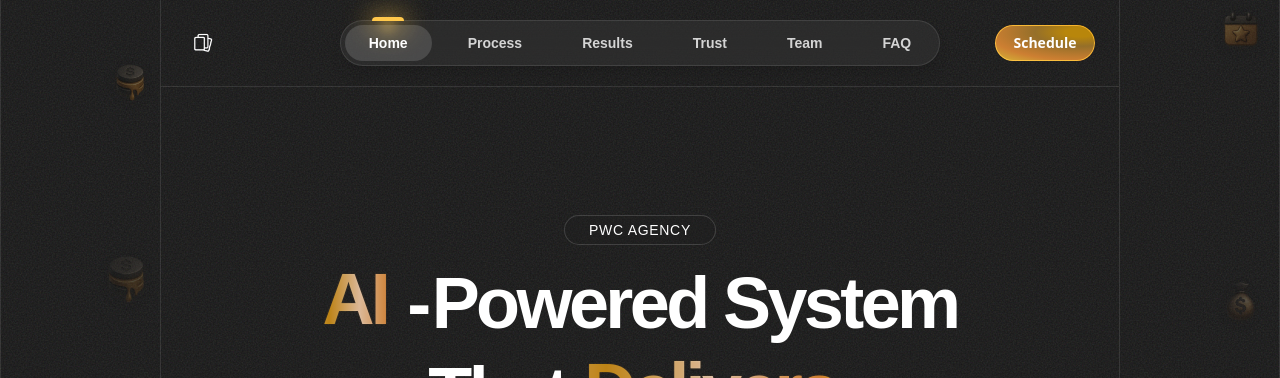
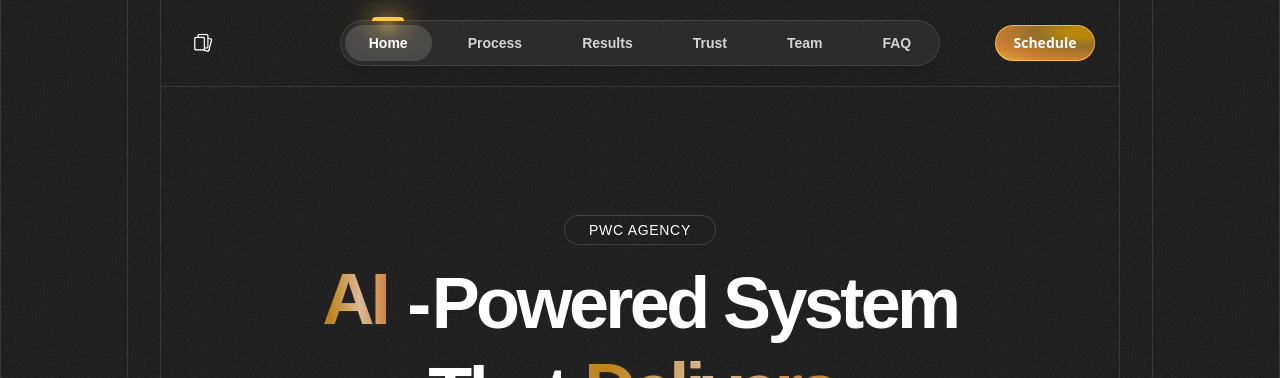
Before and after one commit to NithichoteC/subtle-grain-canvas, a React (Vite) app: page / in a window 1280 px wide. Shown: the top 378 px of the page. Built offline with nearby package versions, Linux system fonts and the light colour scheme.

Commit message:
Refactor: Remove icon flows, create edge grid blocks
Remove the existing left and right icon flow components. Replace them with two grid blocks on the left and right edges, similar to the hero section, with only a bottom border.

```diff
--- a/src/components/HeroDemo.tsx
+++ b/src/components/HeroDemo.tsx
@@ -2,7 +2,7 @@
 import { Hero } from "@/components/ui/animated-hero";
 import { NavBarDemo } from "@/components/NavBarDemo";
 import HeroSectionBackground from "@/components/HeroSectionBackground";
-import { HeroFlowingIcons } from "@/components/ui/hero-flowing-icons";
+import { SideBlockGrids } from "@/components/ui/side-block-grids";
 import { EarlyAdopterSection } from "@/components/ui/early-adopter-section";
 
 function HeroDemo() {
@@ -10,9 +10,9 @@ function HeroDemo() {
     <div className="relative overflow-hidden w-full font-roboto">
       {/* Hero Section with Clean Background */}
       <div className="relative">
-        {/* Flowing Icons Background - positioned behind hero content */}
+        {/* Side Block Grids - positioned behind hero content */}
         <div className="absolute inset-0 z-5">
-          <HeroFlowingIcons />
+          <SideBlockGrids />
         </div>
 
         {/* Clean grid lines for structure */}
--- a/src/components/ui/hero-flowing-icons.tsx
+++ b/src/components/ui/hero-flowing-icons.tsx
@@ -1,34 +1,7 @@
 
 "use client";
 
-import { PremiumIconFlow } from "./premium-icon-flow";
-
+// Removing the flowing icons - will be replaced with block grid sections
 export function HeroFlowingIcons() {
-  // Icon sources mapping to the uploaded assets
-  const iconSources = {
-    hourglass: '/lovable-uploads/b0c0234e-dcb0-411b-92c3-cd4b7f02f33c.png',
-    coin: '/lovable-uploads/0d0105b1-367f-4bcc-b5fc-e609a75d3abf.png',
-    calendar: '/lovable-uploads/542f1a9f-7b91-4543-b55b-58b2fb08d566.png',
-    'money-bag': '/lovable-uploads/65325b28-c9d6-467a-b24f-9bd58bcf64d5.png'
-  };
-
-  return (
-    <div className="absolute inset-0 z-5">
-      {/* Left side flowing icons - hourglass and coin flowing left to right */}
-      <PremiumIconFlow
-        side="left"
-        iconTypes={['hourglass', 'coin']}
-        iconSources={iconSources}
-        density={3}
-      />
-
-      {/* Right side flowing icons - calendar and money-bag flowing right to left */}
-      <PremiumIconFlow
-        side="right"
-        iconTypes={['calendar', 'money-bag']}
-        iconSources={iconSources}
-        density={3}
-      />
-    </div>
-  );
+  return null;
 }
--- a/src/components/ui/premium-icon-flow.tsx
+++ b/src/components/ui/premium-icon-flow.tsx
@@ -1,175 +1,9 @@
 
 "use client";
 
-import { motion } from "framer-motion";
-import { useEffect, useState, useCallback } from "react";
+// This component is no longer needed - removing the flowing icons functionality
+// Will be replaced with block grid sections
 
-interface FlowingIcon {
-  id: string;
-  type: string;
-  x: number;
-  y: number;
-  scale: number;
-  rotation: number;
-  opacity: number;
-  speed: number;
-  verticalOffset: number;
+export function PremiumIconFlow() {
+  return null;
 }
-
-interface PremiumIconFlowProps {
-  side: 'left' | 'right';
-  iconTypes: string[];
-  iconSources: Record<string, string>;
-  density?: number;
-}
-
-export function PremiumIconFlow({ side, iconTypes, iconSources, density = 3 }: PremiumIconFlowProps) {
-  const [icons, setIcons] = useState<FlowingIcon[]>([]);
-  const [dimensions, setDimensions] = useState({ width: 0, height: 0 });
-
-  // Initialize dimensions
-  useEffect(() => {
-    const updateDimensions = () => {
-      setDimensions({
-        width: window.innerWidth,
-        height: window.innerHeight
-      });
-    };
-
-    updateDimensions();
-    window.addEventListener('resize', updateDimensions);
-    return () => window.removeEventListener('resize', updateDimensions);
-  }, []);
-
-  // Create icons with vertical positioning - both sides flow downward
-  const createIcon = useCallback((index: number) => {
-    const isLeft = side === 'left';
-    const columnWidth = 120; // Width of each edge column
-
-    // Fixed horizontal position within edge columns
-    const baseX = isLeft ? 20 : dimensions.width - columnWidth - 20; // Add padding from edges
-    const randomX = baseX + Math.random() * columnWidth;
-
-    // Start above viewport, stagger initial positions
-    const startY = -150 - (index * 200); // More spacing between icons
-
-    return {
-      id: `${side}-${index}-${Date.now()}`,
-      type: iconTypes[Math.floor(Math.random() * iconTypes.length)],
-      x: randomX,
-      y: startY,
-      scale: 0.5 + Math.random() * 0.3, // Smaller icons: 0.5 to 0.8
-      rotation: Math.random() * 360,
-      opacity: 0.2 + Math.random() * 0.2, // 0.2 to 0.4
-      speed: 0.8 + Math.random() * 0.4, // Consistent vertical speed
-      verticalOffset: Math.random() * Math.PI * 2
-    };
-  }, [side, dimensions, iconTypes]);
-
-  // Initialize icons
-  useEffect(() => {
-    if (dimensions.width === 0) return;
-
-    const initialIcons: FlowingIcon[] = [];
-    for (let i = 0; i < density; i++) {
-      initialIcons.push(createIcon(i));
-    }
-    setIcons(initialIcons);
-  }, [density, createIcon, dimensions]);
-
-  // Animation loop - ONLY vertical downward movement for both sides
-  useEffect(() => {
-    let animationId: number;
-    let lastTime = performance.now();
-
-    const animate = (currentTime: number) => {
-      const deltaTime = (currentTime - lastTime) / 16.67; // Normalize to 60fps
-      lastTime = currentTime;
-
-      setIcons(prevIcons =>
-        prevIcons.map((icon, index) => {
-          // ONLY vertical downward movement - no horizontal movement at all
-          const newY = icon.y + (icon.speed * deltaTime);
-
-          // Subtle horizontal floating within column bounds
-          const isLeft = side === 'left';
-          const columnWidth = 120;
-          const baseX = isLeft ? 20 : dimensions.width - columnWidth - 20;
-          const minFloat = 3; // Very minimal horizontal floating
-          const floatSpeed = 0.01;
-          const newX = baseX + (columnWidth * 0.5) + Math.sin(currentTime * floatSpeed + icon.verticalOffset) * minFloat;
-
-          // Slow rotation
-          const newRotation = icon.rotation + 0.2 * deltaTime;
-
-          // Check if icon has moved below viewport
-          const shouldReset = newY > dimensions.height + 150;
-
-          if (shouldReset) {
-            return createIcon(index);
-          }
-
-          return {
-            ...icon,
-            x: Math.max(baseX, Math.min(baseX + columnWidth, newX)), // Keep within column bounds
-            y: newY,
-            rotation: newRotation
-          };
-        })
-      );
-
-      animationId = requestAnimationFrame(animate);
-    };
-
-    animationId = requestAnimationFrame(animate);
-
-    return () => {
-      if (animationId) {
-        cancelAnimationFrame(animationId);
-      }
-    };
-  }, [side, createIcon, dimensions]);
-
-  const getIconSource = useCallback((type: string) => {
-    return iconSources[type] || iconSources[iconTypes[0]];
-  }, [iconSources, iconTypes]);
-
-  return (
-    <div className="absolute inset-0 overflow-hidden pointer-events-none">
-      <div className="relative w-full h-full">
-        {icons.map((icon) => (
-          <motion.div
-            key={icon.id}
-            className="absolute will-change-transform"
-            style={{
-              left: icon.x,
-              top: icon.y,
-              transform: `scale(${icon.scale}) rotate(${icon.rotation}deg)`,
-              opacity: icon.opacity,
-            }}
-            initial={{ opacity: 0, scale: 0 }}
-            animate={{
-              opacity: icon.opacity,
-              scale: icon.scale
-            }}
-            transition={{
-              duration: 1.5,
-              ease: "easeOut"
-            }}
-          >
-            <img
-              src={getIconSource(icon.type)}
-              alt=""
-              className="w-24 h-24 object-contain" // Slightly smaller icons
-              style={{
-                filter: 'drop-shadow(0 6px 12px rgba(0,0,0,0.25)) drop-shadow(0 3px 6px rgba(184,134,11,0.1))',
-                imageRendering: 'crisp-edges'
-              }}
-              loading="lazy"
-            />
-          </motion.div>
-        ))}
-      </div>
-    </div>
-  );
-}
--- /dev/null
+++ b/src/components/ui/side-block-grids.tsx
@@ -0,0 +1,24 @@
+
+"use client";
+
+interface SideBlockGridsProps {
+  className?: string;
+}
+
+export function SideBlockGrids({ className }: SideBlockGridsProps) {
+  return (
+    <div className={`absolute inset-0 z-5 pointer-events-none ${className || ''}`}>
+      {/* Left Side Block Grid */}
+      <div className="absolute left-0 top-0 bottom-0 w-32 border-r border-white/10">
+        {/* Left block content area with bottom border */}
+        <div className="absolute inset-0 border-b border-white/10"></div>
+      </div>
+
+      {/* Right Side Block Grid */}
+      <div className="absolute right-0 top-0 bottom-0 w-32 border-l border-white/10">
+        {/* Right block content area with bottom border */}
+        <div className="absolute inset-0 border-b border-white/10"></div>
+      </div>
+    </div>
+  );
+}
```
